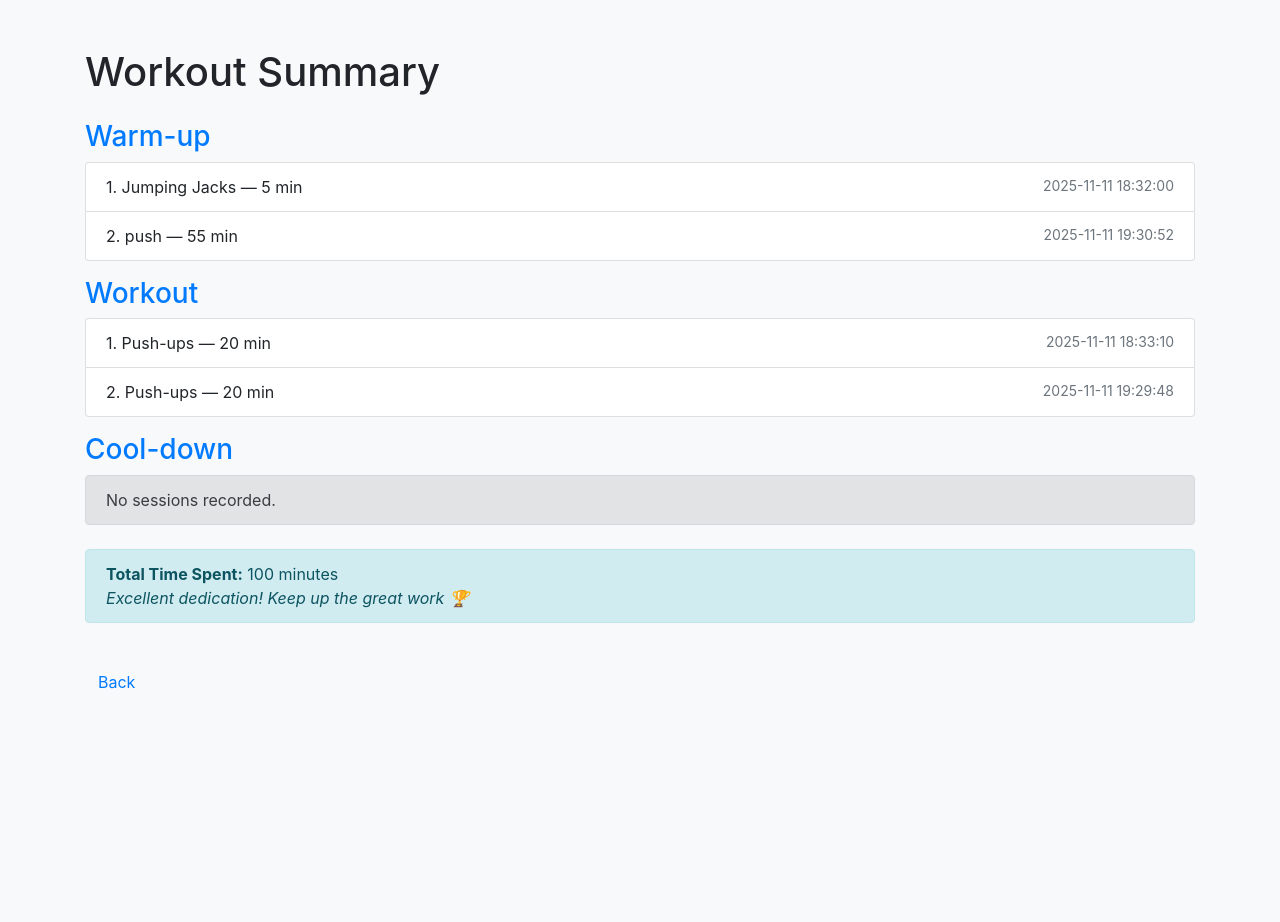
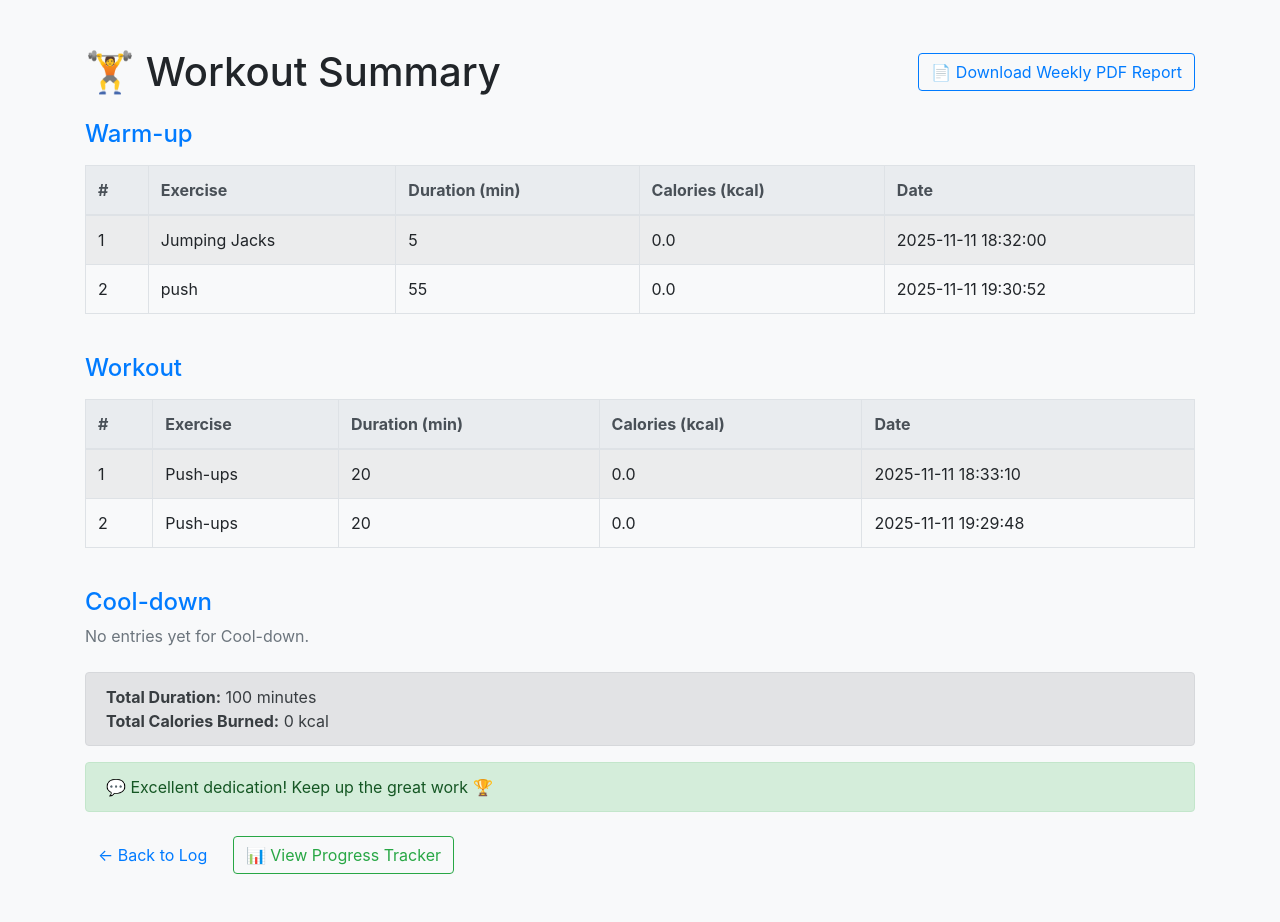
Before and after one commit to mach2605/aceest-fitness-2, a Flask app: page /view in a window 1280 px wide. Before the commit the page ends 689 px from the top, so only its background shows below. Run offline with Flask 3, Linux system fonts and the light colour scheme.

Commit message:
- Add /user, /progress routes and /api/progress - Store user_info.json and workouts.json under data/ - Chart.js-based progress visualization (progress.html) - PDF export (optional, reportlab) and tests

```diff
--- a/app.py
+++ b/app.py
@@ -1,11 +1,9 @@
-from flask import Flask, render_template, request, redirect, url_for, flash, jsonify, send_file, make_response
+from flask import Flask, render_template, request, redirect, url_for, flash, jsonify, send_file
 from pathlib import Path
-from datetime import datetime, date, timedelta
-import json
-import io
-import os
+from datetime import datetime
+import json, io, os
 
-# PDF generation
+# optional PDF support (reportlab)
 try:
     from reportlab.pdfgen import canvas as pdf_canvas
     from reportlab.lib.pagesizes import A4
@@ -19,13 +17,13 @@
 app.secret_key = 'change-this-secret-for-prod'
 
 BASE_DIR = Path(__file__).parent
-USER_FILE = BASE_DIR / 'data/user_info.json'
-WORKOUTS_FILE = BASE_DIR / 'data/workouts.json'
+DATA_DIR = BASE_DIR / "data"
+DATA_DIR.mkdir(exist_ok=True)
+USER_FILE = DATA_DIR / 'user_info.json'
+WORKOUTS_FILE = DATA_DIR / 'workouts.json'
 
 CATEGORIES = ["Warm-up", "Workout", "Cool-down"]
 MET_VALUES = {"Warm-up": 3, "Workout": 6, "Cool-down": 2.5}
-
-# -------------------- Utilities: read/write JSON --------------------
 
 def load_user():
     if USER_FILE.exists():
@@ -35,10 +33,8 @@
             return {}
     return {}
 
-
 def save_user(user):
     USER_FILE.write_text(json.dumps(user, indent=2), encoding='utf-8')
-
 
 def load_workouts():
     if WORKOUTS_FILE.exists():
@@ -48,20 +44,16 @@
             pass
     return {cat: [] for cat in CATEGORIES}
 
-
 def save_workouts(workouts):
     WORKOUTS_FILE.write_text(json.dumps(workouts, indent=2), encoding='utf-8')
 
-
-# -------------------- Routes --------------------
-
+# --- Routes ---
 @app.route('/')
 def index():
     user = load_user()
     return render_template('index.html', categories=CATEGORIES, user=user)
 
-
-@app.route('/user', methods=['GET', 'POST'])
+@app.route('/user', methods=['GET','POST'])
 def user_info():
     if request.method == 'POST':
         name = request.form.get('name','').strip()
@@ -93,7 +85,6 @@
     else:
         user = load_user()
         return render_template('user.html', user=user)
-
 
 @app.route('/add', methods=['POST'])
 def add_workout():
@@ -131,7 +122,6 @@
     flash(f"{exercise} added to {category} ({duration} min).", 'success')
     return redirect(url_for('index'))
 
-
 @app.route('/view')
 def view_workouts():
     workouts = load_workouts()
@@ -145,21 +135,17 @@
         message = 'Excellent dedication! Keep up the great work 🏆'
     return render_template('view.html', workouts=workouts, total_time=total_time, total_cal=round(total_cal,1), message=message)
 
-
 @app.route('/charts')
 def charts_page():
     return render_template('charts.html', charts=WORKOUT_CHARTS)
-
 
 @app.route('/diet')
 def diet_page():
     return render_template('diet.html', diets=DIET_PLANS)
 
-
 @app.route('/progress')
 def progress_page():
     return render_template('progress.html')
-
 
 @app.route('/export')
 def export_pdf():
@@ -171,7 +157,6 @@
         flash('Please save user info before exporting report.', 'error')
         return redirect(url_for('user_info'))
     workouts = load_workouts()
-    # Generate PDF in memory
     buffer = io.BytesIO()
     c = pdf_canvas.Canvas(buffer, pagesize=A4)
     w, h = A4
@@ -193,26 +178,21 @@
     buffer.seek(0)
     return send_file(buffer, as_attachment=True, download_name=f"{user.get('name','user')}_weekly_report.pdf", mimetype='application/pdf')
 
-
-# -------------------- APIs --------------------
-
+# APIs
 @app.route('/api/user', methods=['GET','POST'])
 def api_user():
     if request.method == 'GET':
         return jsonify(load_user())
     else:
         data = request.get_json() or {}
-        # minimal validation
         if not data.get('name'):
             return jsonify({'error':'name required'}), 400
         save_user(data)
         return jsonify({'status':'ok'})
 
-
 @app.route('/api/workouts', methods=['GET'])
 def api_workouts():
     return jsonify(load_workouts())
-
 
 @app.route('/api/progress', methods=['GET'])
 def api_progress():
@@ -221,55 +201,32 @@
     total_minutes = sum(totals.values())
     return jsonify({'totals': totals, 'total_minutes': total_minutes})
 
-
 @app.route('/api/charts', methods=['GET'])
 def api_charts():
     return jsonify(WORKOUT_CHARTS)
-
 
 @app.route('/api/diet', methods=['GET'])
 def api_diet():
     return jsonify(DIET_PLANS)
 
-
 @app.route('/api/health', methods=['GET'])
 def api_health():
-    return jsonify({'status':'healthy','version':'1.4','timestamp': datetime.now().isoformat()})
+    return jsonify({'status':'healthy','version':'1.2.1','timestamp': datetime.now().isoformat()})
 
-
-# -------------------- Static data for charts/diets --------------------
+# static data
 WORKOUT_CHARTS = {
     "Warm-up": ["5 min Jog", "Jumping Jacks", "Arm Circles", "Leg Swings", "Dynamic Stretching"],
     "Workout": ["Push-ups", "Squats", "Plank", "Lunges", "Burpees", "Crunches"],
     "Cool-down": ["Slow Walking", "Static Stretching", "Deep Breathing", "Yoga Poses"]
 }
-
 DIET_PLANS = {
     "Weight Loss": ["Oatmeal with Fruits", "Grilled Chicken Salad", "Vegetable Soup", "Brown Rice & Stir-fry Veggies"],
     "Muscle Gain": ["Egg Omelet", "Chicken Breast", "Quinoa & Beans", "Protein Shake", "Greek Yogurt with Nuts"],
     "Endurance": ["Banana & Peanut Butter", "Whole Grain Pasta", "Sweet Potatoes", "Salmon & Avocado", "Trail Mix"]
 }
-# -------------------- Static data for charts/diets --------------------
-WORKOUT_CHARTS = {
-"Warm-up": ["5 min Jog", "Jumping Jacks", "Arm Circles", "Leg Swings", "Dynamic Stretching"],
-"Workout": ["Push-ups", "Squats", "Plank", "Lunges", "Burpees", "Crunches"],
-"Cool-down": ["Slow Walking", "Static Stretching", "Deep Breathing", "Yoga Poses"]
-}
 
-
-DIET_PLANS = {
-"Weight Loss": ["Oatmeal with Fruits", "Grilled Chicken Salad", "Vegetable Soup", "Brown Rice & Stir-fry Veggies"],
-"Muscle Gain": ["Egg Omelet", "Chicken Breast", "Quinoa & Beans", "Protein Shake", "Greek Yogurt with Nuts"],
-"Endurance": ["Banana & Peanut Butter", "Whole Grain Pasta", "Sweet Potatoes", "Salmon & Avocado", "Trail Mix"]
-}
-
-
-# -------------------- Startup --------------------
 if __name__ == '__main__':
-    # initialize empty data files if missing
-    if not USER_FILE.exists():
-        save_user({})
-    if not WORKOUTS_FILE.exists():
-        save_workouts({cat:[] for cat in CATEGORIES})
+    if not USER_FILE.exists(): save_user({})
+    if not WORKOUTS_FILE.exists(): save_workouts({cat:[] for cat in CATEGORIES})
     port = int(os.environ.get('PORT', 5001))
     app.run(host='0.0.0.0', port=port, debug=True)
--- a/requirements.txt
+++ b/requirements.txt
@@ -1,3 +1,2 @@
 Flask==3.0.3
 reportlab==4.2.2
-pytest==8.3.3
--- a/templates/view.html
+++ b/templates/view.html
@@ -3,35 +3,71 @@
   <head>
     <meta charset="utf-8">
     <meta name="viewport" content="width=device-width, initial-scale=1">
-    <title>Workout Summary</title>
+    <title>Workout Summary - ACEestFitness</title>
     <link href="https://cdn.jsdelivr.net/npm/bootstrap@4.6.2/dist/css/bootstrap.min.css" rel="stylesheet">
   </head>
   <body class="bg-light">
     <div class="container py-5">
-      <h1 class="mb-4">Workout Summary</h1>
 
-      {% for cat, sessions in workouts.items() %}
-        <h3 class="text-primary">{{ cat }}</h3>
+      <div class="d-flex justify-content-between align-items-center mb-4">
+        <h1 class="mb-0">🏋️ Workout Summary</h1>
+        <a href="{{ url_for('export_pdf') }}" class="btn btn-outline-primary">
+          📄 Download Weekly PDF Report
+        </a>
+      </div>
+
+      {% if not workouts or workouts|length == 0 %}
+        <div class="alert alert-info">No workouts logged yet. Start by adding one!</div>
+      {% else %}
+
+        {% for category, sessions in workouts.items() %}
+          <h4 class="mt-4 text-primary">{{ category }}</h4>
           {% if sessions %}
-          <ul class="list-group mb-3">
-            {% for entry in sessions %}
-              <li class="list-group-item">
-                {{ loop.index }}. {{ entry.exercise }} — {{ entry.duration }} min
-                <small class="text-muted float-right">{{ entry.timestamp }}</small>
-              </li>
+            <div class="table-responsive">
+              <table class="table table-striped table-bordered mt-2">
+                <thead class="thead-light">
+                  <tr>
+                    <th>#</th>
+                    <th>Exercise</th>
+                    <th>Duration (min)</th>
+                    <th>Calories (kcal)</th>
+                    <th>Date</th>
+                  </tr>
+                </thead>
+                <tbody>
+                {% for s in sessions %}
+                  <tr>
+                    <td>{{ loop.index }}</td>
+                    <td>{{ s.get('exercise', '—') }}</td>
+                    <td>{{ s.get('duration', 0) }}</td>
+                    <td>{{ "%.1f"|format(s.get('calories', 0)) }}</td>
+                    <td>{{ s.get('timestamp', '—') }}</td>
+                  </tr>
                 {% endfor %}
-          </ul>
+              </tbody>
+              </table>
+            </div>
           {% else %}
-          <div class="alert alert-secondary">No sessions recorded.</div>
+            <p class="text-muted">No entries yet for {{ category }}.</p>
           {% endif %}
         {% endfor %}
 
-      <div class="alert alert-info mt-4">
-        <strong>Total Time Spent:</strong> {{ total_time }} minutes<br>
-        <em>{{ message }}</em>
+        <div class="alert alert-secondary mt-4">
+          <strong>Total Duration:</strong> {{ total_time }} minutes <br>
+          <strong>Total Calories Burned:</strong> {{ total_cal }} kcal
         </div>
 
-      <a class="btn btn-link mt-4" href="{{ url_for('index') }}">Back</a>
+        <div class="alert alert-success mt-3">
+          💬 {{ message }}
+        </div>
+
+      {% endif %}
+
+      <div class="mt-4">
+        <a href="{{ url_for('index') }}" class="btn btn-link">← Back to Log</a>
+        <a href="{{ url_for('progress_page') }}" class="btn btn-outline-success ml-2">📊 View Progress Tracker</a>
+      </div>
+
     </div>
   </body>
 </html>
```
Also changed, not shown: templates/index.html (+20 -8 lines), tests/test_app.py (+3 -71 lines). Lines whose indentation alone changed are shown as unchanged.
